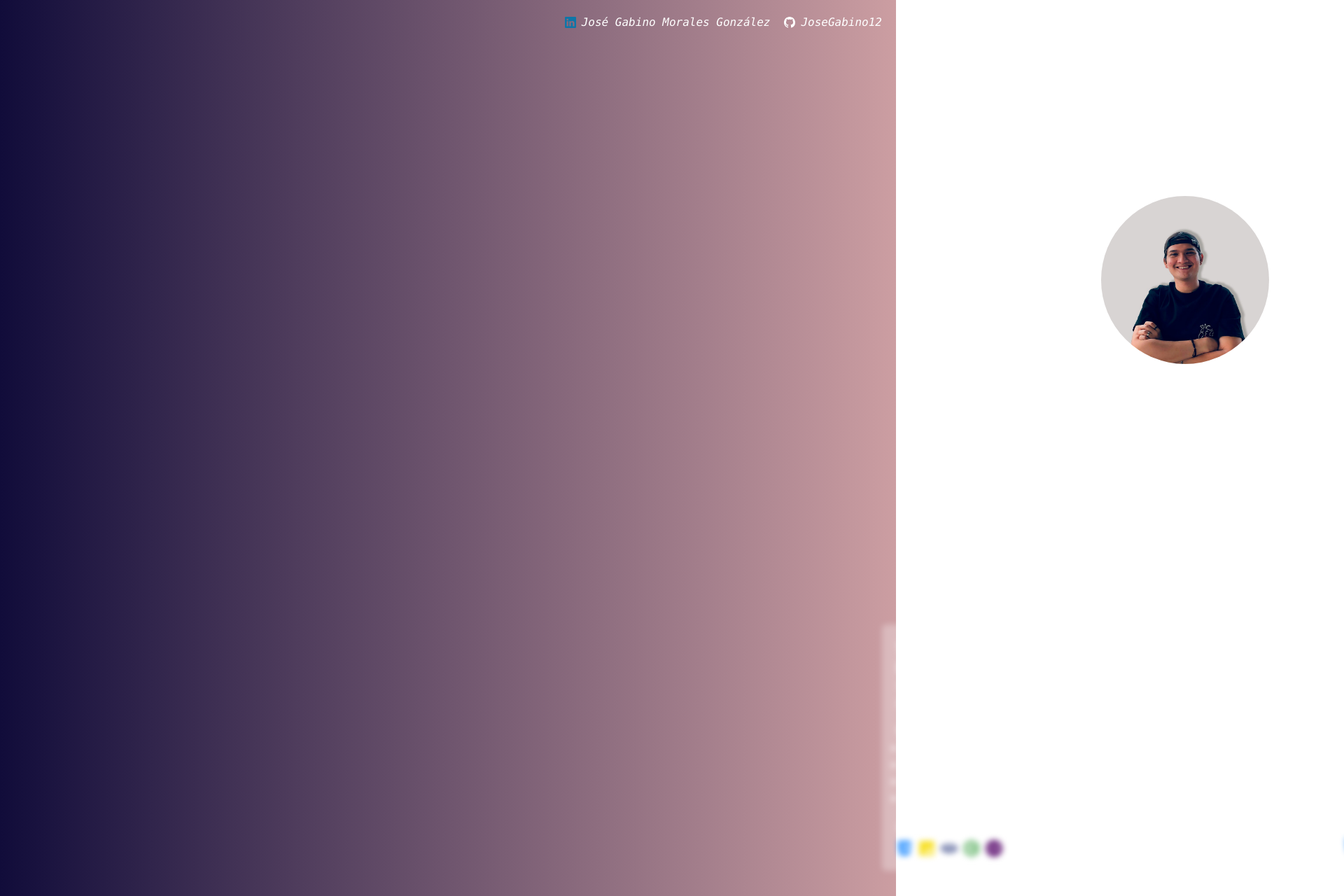
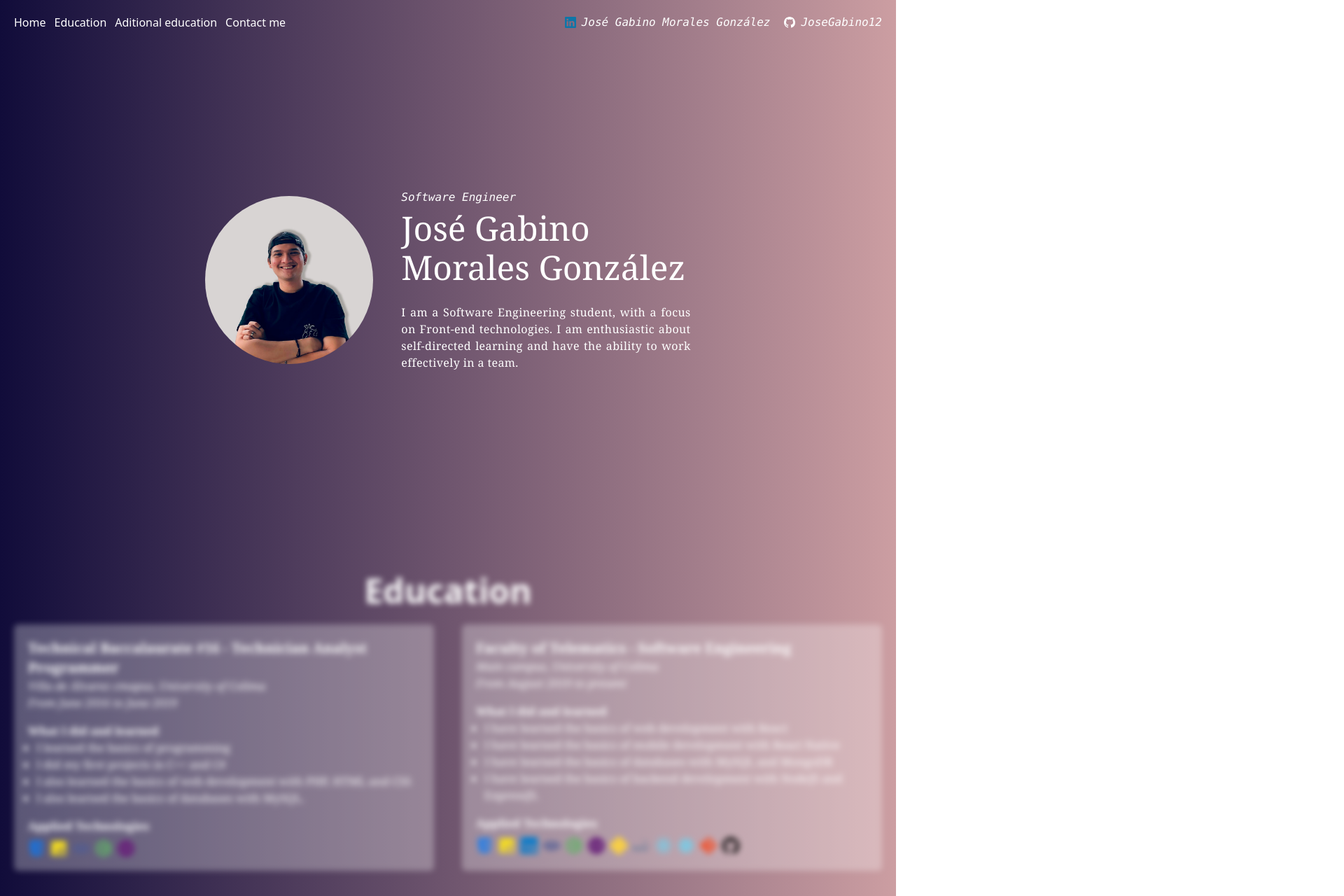
Before and after one commit to JoseGabino12/MyPortfolio, a React (Vite) app: page / in a window 1280 px wide. Shown: the top 1280 px of the page at 70% size, 1920 px wide, since content can reach past the window. Built offline with nearby package versions, Linux system fonts and the light colour scheme.

Commit message:
Adding Contact and styles

```diff
--- a/src/App.jsx
+++ b/src/App.jsx
@@ -1,7 +1,7 @@
 import Presentation from './components/Presentation'
 import Nav from './components/Nav'
 import Scholarship from './components/Scholarship'
-import Experience from './components/Experience'
+import Experience from './components/Additional'
 import Contact from './components/Contact'
 
 const App = () => {
--- a/src/components/Experience.jsx
+++ b/src/components/Additional.jsx
@@ -1,11 +1,20 @@
 // import NextU from '../assets/img/nextu-logo.webp'
 import { experienceData } from '../data/Scholarship'
+import useAnimation from '../hooks/useAnimation'
+import { useEffect, useRef } from 'react'
 import Card from './Card'
 
 const Experience = () => {
+  const exp = useRef()
+  const experience = useAnimation()
+
+  useEffect(() => {
+    experience.observe(exp.current)
+  }, [experience])
+
   return (
-    <section className='p-5 gap-5 m-52 flex flex-col items-center'>
-      <h1 className='font-bold text-5xl'>Experience</h1>
+    <section className='p-5 gap-5 m-52 flex flex-col items-center opacity-0 duration-1000' ref={exp}>
+      <h1 className='font-bold text-5xl'>Additional education</h1>
       <div className='h-full flex flex-col gap-5'>
         {
           experienceData.map((experience, index) => (
--- a/src/components/Contact.jsx
+++ b/src/components/Contact.jsx
@@ -1,7 +1,22 @@
 const Contact = () => {
   return (
-    <section className='h-screen'>
-      <h1>Contact</h1>
+    <section className='p-5 pb-40 gap-5 flex flex-col items-center'>
+      <h1 className='font-bold text-5xl'>Contact me</h1>
+      <h2>Do you want to contact me? Here are my contact details.</h2>
+
+      <div className='flex flex-row gap-4'>
+        <div className='backdrop-blur-md bg-white/30 p-3 rounded-md hover:cursor-pointer'>
+          <h2>gabinomorales1212@hotmail.com</h2>
+        </div>
+
+        <div className='backdrop-blur-md bg-white/30 p-3 rounded-md hover:cursor-pointer'>
+          <h2>JoseGabino12</h2>
+        </div>
+
+        <div className='backdrop-blur-md bg-white/30 p-3 rounded-md hover:cursor-pointer'>
+          <h2>Jose Gabino Morales González</h2>
+        </div>
+      </div>
     </section>
   )
 }
--- a/src/components/Nav.jsx
+++ b/src/components/Nav.jsx
@@ -2,7 +2,17 @@ import { BsLinkedin, BsGithub } from 'react-icons/bs'
 
 const Nav = () => {
   return (
-    <section className='w-full flex items-end justify-end z-10 content-end gap-5 p-5 fixed bg-gradient-to-r to-[#CC9EA2] from-[#110C3A] mb-10'>
+    <section className='w-full flex justify-between z-10 content-end gap-5 p-5 fixed bg-gradient-to-r to-[#CC9EA2] from-[#110C3A] mb-10'>
+      <div className='flex flex-row gap-3'>
+        <a href='#home'>
+          <h2>Home</h2>
+        </a>
+        <h2>Education</h2>
+        <h2>Aditional education</h2>
+        <h2>Contact me</h2>
+      </div>
+
+      <div className='flex flex-row gap-5'>
         <a href='https://www.linkedin.com/in/gabinomorales/' target='_blank' rel='noreferrer'>
           <h3 className='font-mono font-light italic flex items-center'>
             <BsLinkedin className='mr-2 text-Linkedin' />
@@ -16,6 +26,7 @@ const Nav = () => {
             JoseGabino12
           </h3>
         </a>
+      </div>
     </section>
   )
 }
--- a/src/components/Presentation.jsx
+++ b/src/components/Presentation.jsx
@@ -11,7 +11,7 @@ const Presentation = () => {
   }, [observer])
 
   return (
-    <section className='gap-10 items-center p-5 flex flex-col sm:flex-row justify-center h-screen opacity-0 translate-x-full duration-1000' ref={pres}>
+    <section id='home' className='gap-10 items-center p-5 flex-col sm:flex-row justify-center h-screen opacity-0 duration-1000 flex' ref={pres}>
       <div>
         <img className='rounded-full w-60 h-60' src={Perfil} alt='José Gabino Morales González' />
       </div>
@@ -24,7 +24,6 @@ const Presentation = () => {
           I am a Software Engineering student, with a focus on Front-end technologies. I am enthusiastic about self-directed learning and have the ability to work effectively in a team.
         </p>
       </div>
-
     </section>
   )
 }
--- a/src/components/Scholarship.jsx
+++ b/src/components/Scholarship.jsx
@@ -12,7 +12,7 @@ const Scholarship = () => {
   }, [scholarship])
 
   return (
-    <section className='flex flex-col justify-center gap-6 m-5 items-center opacity-0 duration-1000 blur-sm translate-x-full' ref={scolar}>
+    <section className='flex flex-col justify-center gap-6 m-5 items-center opacity-0 duration-1000 blur-sm' ref={scolar}>
       <h1 className='font-bold text-5xl'>Education</h1>
       <div className='flex flex-col md:flex-row gap-10'>
         {
--- a/src/hooks/useAnimation.jsx
+++ b/src/hooks/useAnimation.jsx
@@ -5,11 +5,9 @@ const useAnimation = () => {
       if (entry.isIntersecting) {
         entry.target.classList.add('opacity-100')
         entry.target.classList.add('blur-none')
-        entry.target.classList.add('translate-x-0')
       } else {
         entry.target.classList.remove('opacity-100')
         entry.target.classList.remove('blur-none')
-        entry.target.classList.remove('translate-x-0')
       }
     })
   })
```
Lines whose indentation alone changed are shown as unchanged.
